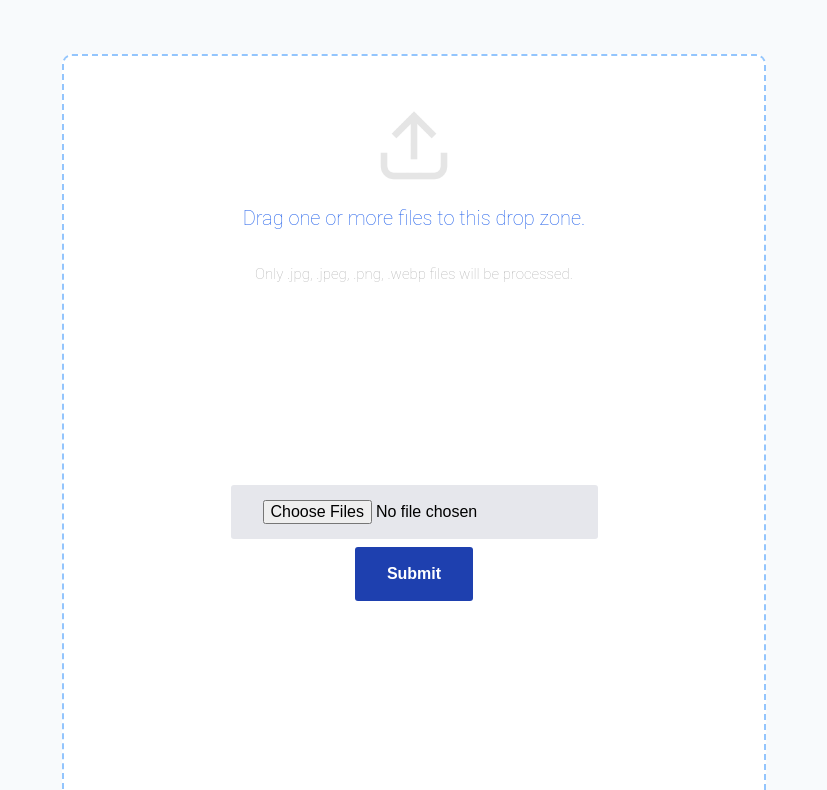
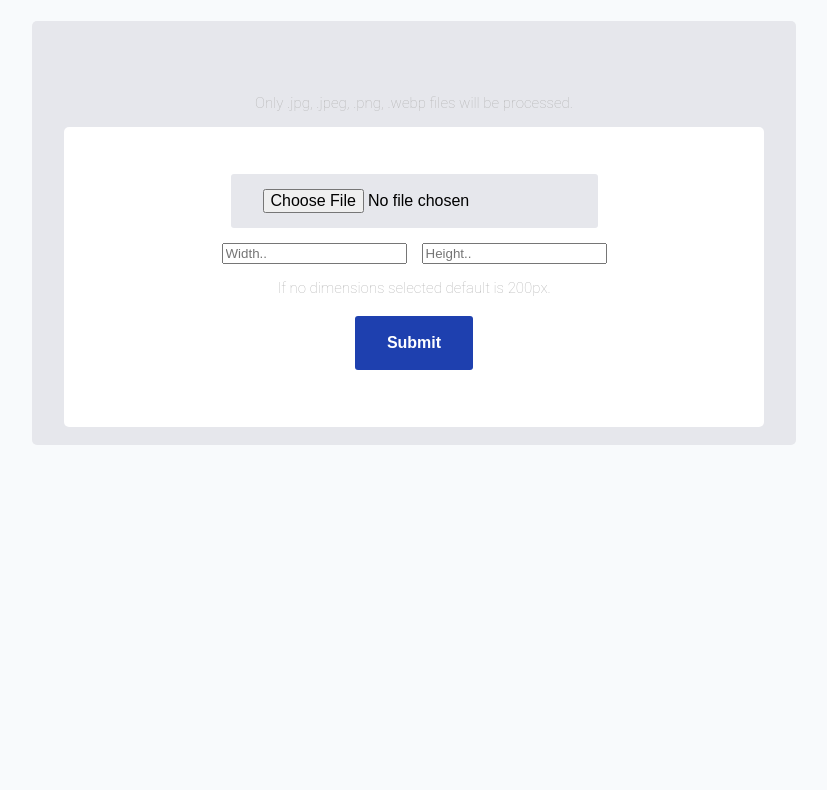
Before and after one commit to EHFuentes/image-processing, a website: page client/public/index.html in a window 1280 px wide. Shown: the part 236-1026 px from the top of the page, without its empty margins (226-1053 px from the left). After the commit the page ends 800 px from the top, so only its background shows below. Drawn offline with Linux system fonts and the light colour scheme.

Commit message:
app is fully functional, running server with frontend

```diff
--- a/client/package.json
+++ b/client/package.json
@@ -4,9 +4,7 @@
   "description": "",
   "main": "index.js",
   "scripts": {
-    "test": "echo \"Error: no test specified\" && exit 1",
-    "build1": "BUILD_PATH= ../server/public",
-    "start": ""
+    "start": "open public/index.html"
   },
   "author": "",
   "license": "ISC"
--- a/client/public/index.css
+++ b/client/public/index.css
@@ -40,13 +40,21 @@ img {
     border-radius: 10px;
 }
 
-.form_v {
+.dimensions {
+    display:flex;
+    width: 400px;
+    justify-content: space-around;
+    align-items: center;
+}
+
+.form {
     background-color: #ffffff;
     display: flex;
     flex-direction: column;
     justify-content: center;
     align-items: center;
-    height: 500px;
+    height: 300px;
+    border-radius: 5px;
 }
 
 .p_class {
@@ -73,10 +81,17 @@ img {
     color: black;
     padding: 15px 32px;
     font-size: 16px;
-    margin: 4px 2px;
+    margin: 4px 0 15px 0;
     border-radius: 3px;
 }
 
 #drop_zone {
-  border: 2px dashed #93c5fd;
+    background-color: #e6e7ec;
+    color: #b5b5b5;
+    padding: 18px 32px;
+    font-size: 16px;
+    font-weight: bold;
+    margin: 4px 2px 15px 2px;
+    border-radius: 5px;
+    align-items: end;
 }
--- a/client/public/index.html
+++ b/client/public/index.html
@@ -2,37 +2,46 @@
 <html lang="en">
 <head>
     <meta charset="UTF-8">
-<!--    <link rel="icon" href="../assets/upload.webp" />-->
+    <link rel="icon" href='./assets/favicon.png' >
     <link href="./index.css" rel="stylesheet" type="text/css">
     <title>Image Processing App</title>
 </head>
 <body>
-<h1>File Upload & Image Preview</h1>
-<!--  drop box  -->
-    <div class="drop_file_box" id="drop_zone" ondrop="dropHandler(event);" ondragover="dragOverHandler(event);">
-            <img class="preview" id="preview" src="../assets/upload.webp" alt="UploadFileIcon">
-            <p>Drag one or more files to this drop zone.</p>
-            <p class ="p_class">Only .jpg, .jpeg, .png, .webp files will be processed.</p>
+<h1>Resize Images into Thumbnails</h1>
 
+    <div class="drop_file_box" id="drop_zone">
+        <p></p>
+        <p class ="p_class">Only .jpg, .jpeg, .png, .webp files will be processed.</p>
 
-        <form class="form_v" id="upload-form"
+        <form class="form" id="upload-form"
               action="/api/images"
               method="POST"
               enctype="multipart/form-data">
 
-                <!--      choose file       -->
-                <input class="file_button" id="myFile"
-                       type="file"
-                       name="filename"
-                       placeholder="Choose a file"
-                       multiple>
+            <input class="file_button" id="myFile"
+                   type="file"
+                   name="filename"
+                   accept="image/jpeg/*, image/png/*, image/webp/*, image/jpg/*">
 
-                <!--      submit button        -->
-                <button class="submit_button" id="submit"
-                        type="submit"> Submit</button>
+            <div class="dimensions">
+                <input class="input_v" id="width"
+                       type="number"
+                       name="width"
+                       placeholder="Width.."
+                       min="1"
+                       required>
+                <input class="input_v" id="height"
+                       type="number"
+                       name="height"
+                       placeholder="Height.."
+                       min="1"
+                       required>
+            </div>
+
+            <p class ="p_class"> If no dimensions selected default is 200px. </p>
+
+            <button class="submit_button" id="submit" type="submit"> Submit</button>
         </form>
-
-
     </div>
     <script src="../src/index.js"></script>
 </body>
--- a/client/src/index.js
+++ b/client/src/index.js
@@ -1,66 +1,51 @@
 // submit button click handler
 const submitButton = document.getElementById('submit');
 
-// add event listener to submit button
+// on submit button click event process image
 submitButton.addEventListener('click', async (event) => {
     // prevent default behavior
     event.preventDefault();
 
-
     // create new file input element
     const fileInput = document.getElementById('myFile');
+
+    // get height and width from input fields
+    const height = Number(document.getElementById('height').value);
+    const width = Number(document.getElementById('width').value);
+
+    // File validation - if no file is selected, alert user
+    if (!fileInput.files[0]) {
+        alert('No Images Selected');
+        return;
+    }
 
     // Get file from file input and grab the name
     const file = fileInput.files[0].name;
 
-
-  // File validation - if no file is selected, alert user
-  if (!file) {
-    alert('Please select a valid image file.');
-    return;
-  }
-
     // create new form data to append file
     const formData = new FormData();
-
-  console.log('formData:', formData)
 
     // append file to form data from file input and send to server
     formData.append('filename', file);
 
-  const response = await fetch(`http://localhost:3000/api/images?filename=${file}`, {
+    // send post request to server with form data
+    const response = await fetch(`http://localhost:3000/api/images?filename=${file}&width=${width}&height=${height}`, {
         method: 'POST',
         body: formData,
         key: 'filename',
-    value: file
+        value: file,
     });
 
+    console.log('response', response)
+
     // Clear file input file value
-  document.getElementById("myFile").value = "";
+    document.getElementById('myFile').value = '';
 
+    // If response is not ok, alert user with error message
     if (!response.ok) {
         const errorMessage = await response.text();
         alert(`Error processing image: ${errorMessage}`);
-    return;
+    } else {
+        alert('Image processed successfully! Check thumbnails folder.');
     }
-
-  const processedImageUrl = await response.text();
-  const previewImage = document.getElementById('preview');
-  previewImage.src = processedImageUrl;
-
 });
-
-function isImage(type) {
-  console.log('type', type)
-  return /^image\/(jpg|jpeg|png|webp)$/.test(type);
-}
-
-function dropHandler(event) {
-  event.preventDefault();
-  const file = event.dataTransfer.files[0];
-  console.log(file);
-}
-
-function dragOverHandler(event) {
-  event.preventDefault();
-}
--- a/server/package.json
+++ b/server/package.json
@@ -7,10 +7,10 @@
     "watch": "nodemon src/server.ts",
     "test": "npm run build && npm run jasmine",
     "jasmine": "jasmine",
-    "prettier": "prettier --config .prettierrc 'src/**/*.ts' --write",
+    "prettier": "prettier --config .prettierrc 'src/**/*.ts' --write && prettier --config .prettierrc '../client/**/*.js' --write",
     "lint": "eslint . --ext .ts",
     "build": "npx tsc",
-    "start": "node build/server.js"
+    "start": "npm run build && node build/server.js"
   },
   "keywords": [],
   "author": "",
--- a/server/src/resizeImg.ts
+++ b/server/src/resizeImg.ts
@@ -1,5 +1,4 @@
 import { Request, Response } from 'express';
-// import fs from 'fs';
 import path from 'path';
 import sharp from 'sharp';
 
@@ -54,7 +53,6 @@ function resizingImage() {
             // Path to the input file
             const inputFile = `${imgFolder}/${file}`;
 
-            // code is broken here - file needs to be saved to input directory
             // Sharp instance to resize the image
             const sharpInstance: sharp.Sharp = sharp(inputFile).resize(width, height, {
                 fit: sharp.fit.cover,
```
Also changed, not shown: package.json (added, +14 -0 lines), server/src/server.ts (+10 -26 lines), server/src/tests/resizeImgSpec.ts (+31 -48 lines), server/src/tests/serverSpec.ts (+9 -15 lines), server/src/uploads.ts (added, +14 -0 lines), client/assets/upload.webp (deleted), client/public/assets/favicon.png (added), server/build/app.js, server/build/resizeImg.js, server/build/server.js, server/build/tests/resizeImgSpec.js, server/build/tests/serverSpec.js, server/build/uploads.js (added), 2 other files. Lines whose indentation alone changed are shown as unchanged.
